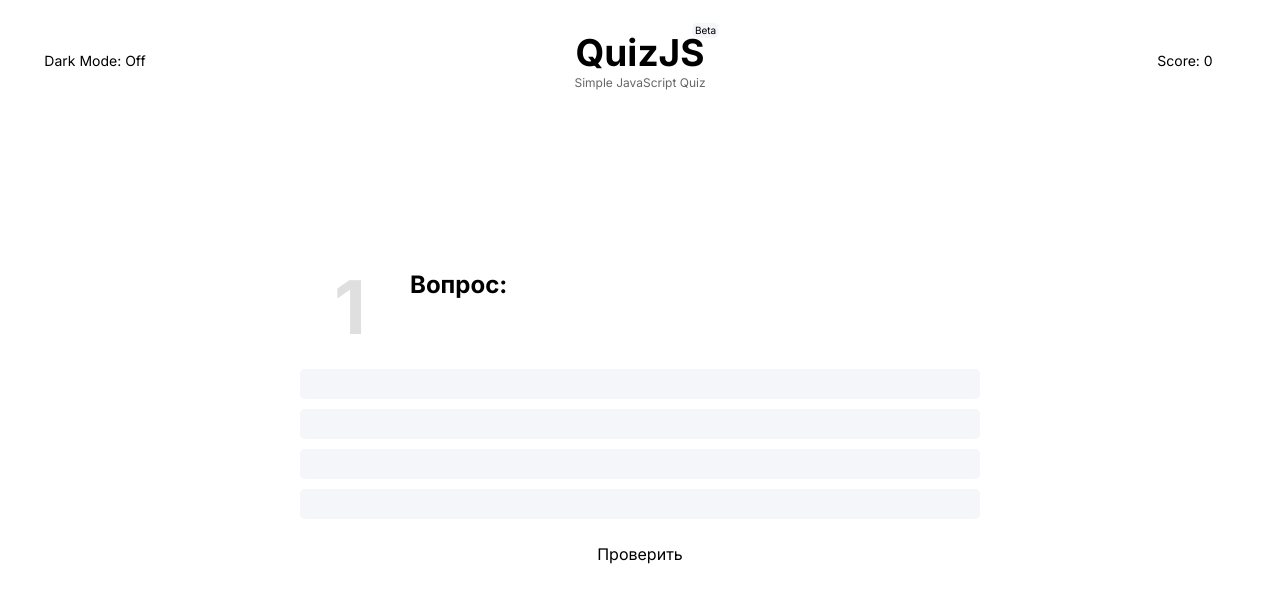
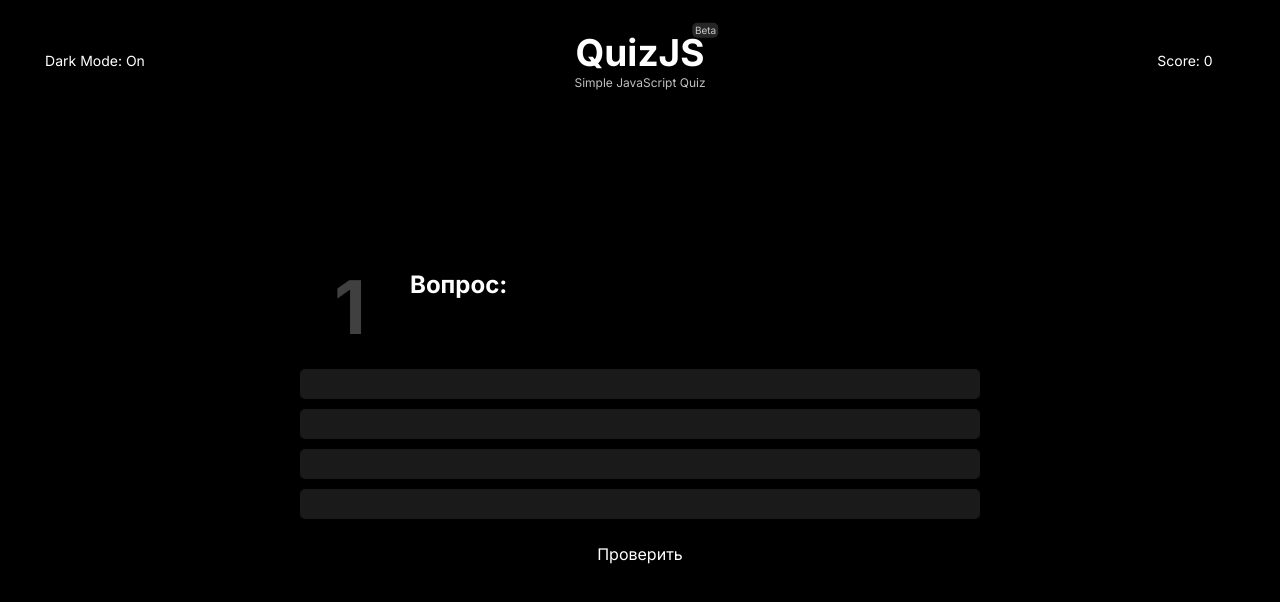
Before and after one commit to mykolachub/quizJS, a plain HTML site: page index.html in a window 1280 px wide. Both pictures are taken after a click on the button "Dark Mode: Off". Drawn offline with nearby package versions, Linux system fonts and the light colour scheme; no server answers.

Commit message:
dark mode functionality added

```diff
--- a/index.html
+++ b/index.html
@@ -1,5 +1,5 @@
 <!DOCTYPE html>
-<html lang="en">
+<html lang="ru" id="html">
 <head>
     <meta charset="UTF-8">
     <meta name="viewport" content="width=device-width, initial-scale=1.0">
--- a/js/main.js
+++ b/js/main.js
@@ -21,7 +21,6 @@ document.addEventListener('DOMContentLoaded', () => {
             return new Promise((resolve, reject) => {
                 getAnswersAndQuestions().then((res) => {
                     this.library = { ...res };
-                    console.log(res.answer);
                     resolve();
                 });
             });
@@ -106,6 +105,8 @@ document.addEventListener('DOMContentLoaded', () => {
         count: document.getElementById('count'),
         question: document.getElementById('question'),
         score: document.getElementById('score'),
+        darkMode: document.getElementById('dark_mode'),
+        html: document.getElementById('html'),
     }
 
     // quiz initialization
@@ -128,4 +129,13 @@ document.addEventListener('DOMContentLoaded', () => {
             alert('Choose an option first!');
         }
     });
+
+    DOM.darkMode.addEventListener('click', () => {
+        DOM.html.classList.toggle('darkmode--enabled');
+        if(DOM.html.classList.contains('darkmode--enabled')) {
+            DOM.darkMode.textContent = 'Dark Mode: On';
+        } else {
+            DOM.darkMode.textContent = 'Dark Mode: Off';
+        }
+    })
 });
--- a/styles/main.css
+++ b/styles/main.css
@@ -7,12 +7,61 @@
     font-family: 'Inter', sans-serif;
 }
 
+html{
+    --background: rgb(255, 255, 255);
+
+    --question: rgb(0, 0, 0);
+    --q-label: rgb(0, 0, 0);
+    --count: rgba(0, 0, 0, 0.125);
+
+    --darkmode-score-text: rgb(0, 0, 0);
+    --darkmode-bg-hover: rgb(245, 246, 250);
+    --score-bg: rgba(40, 167, 69, 0.1);
+
+    --quiz-lable: rgb(245, 246, 250);
+    --quiz-text: rgb(0, 0, 0);
+    --quiz-submit: rgb(0, 0, 0);
+    --quiz-checked: rgb(220, 221, 225);
+    --quiz-correct-bg: rgba(40, 167, 69, 0.1);
+    --quiz--wrong-bg: rgba(220, 53, 69, 0.1);
+
+    --logo-text:  rgb(0, 0, 0);
+    --logo-subhead:  rgba(0, 0, 0, 0.6);
+    --logo-beta-text:  rgb(0, 0, 0);
+    --logo-beta-bg:  rgb(245, 246, 250);
+}
+
+.darkmode--enabled {
+    --background: black;
+
+    --question: rgba(255, 255, 255, 0.75);
+    --q-label: rgba(255, 255, 255, 1);
+    --count: rgba(255, 255, 255, 0.25);
+    --score-bg: rgba(40, 167, 69, 0.2);
+
+    --darkmode-score-text: rgba(255, 255, 255, 1);
+    --darkmode-bg-hover: rgba(255, 255, 255, 0.1);
+
+    --quiz-lable: rgba(255, 255, 255, 0.1);
+    --quiz-text: rgba(255, 255, 255, 0.85);
+    --quiz-submit: rgba(255, 255, 255, 1);
+    --quiz-checked: rgba(255, 255, 255, 0.25);
+    --quiz-correct-bg: rgba(40, 167, 69, 0.2);
+    --quiz--wrong-bg: rgba(220, 53, 69, 0.2);
+
+    --logo-text:  rgba(255, 255, 255, 1);
+    --logo-subhead:  rgba(255, 255, 255, 0.75);
+    --logo-beta-text:  rgba(255, 255, 255, 0.75);
+    --logo-beta-bg:  rgba(255, 255, 255, 0.15);
+}
+
 html,
 body {
     width: 100%;
     height: 100%;
     font-size: 10px;
-    background-color: white;
+    background-color: var(--background);
+    transition: all 250ms ease;
 }
 
 .wrapper {
@@ -56,15 +105,16 @@ body {
     cursor: pointer;
     border-radius: 1rem;
     transition: all 250ms ease;
+    color: var(--darkmode-score-text);
 }
 
 .darkmode__button:hover {
-    background-color: #f5f6fa;
+    background-color: var(--darkmode-bg-hover);
 }
 
 .score--updated {
     color: rgb(40, 167, 69);
-    background-color: rgba(40, 167, 69, 0.1);
+    background-color: var(--score-bg);
     transition: all 250ms ease;
 }
 
@@ -92,6 +142,7 @@ body {
 .logo__text {
     font-size: 3.7rem;
     font-weight: 700;
+    color: var(--logo-text);
 }
 
 .logo__beta {
@@ -104,7 +155,8 @@ body {
     width: auto;
     height: auto;
     padding: .125em .25em;
-    background-color: rgb(245, 246, 250);
+    background-color: var(--logo-beta-bg);
+    color: var(--logo-beta-text);
     border-radius: 5px;
 }
 
@@ -113,7 +165,7 @@ body {
     height: auto;
     font-size: 1.2rem;
     text-align: center;
-    color: rgba(0, 0, 0, 0.6);
+    color: var(--logo-subhead);
 }
 
 /* CONTENT */
@@ -148,7 +200,7 @@ body {
     grid-column: 1/2;
     font-size: 7.4rem;
     font-weight: 700;
-    color: rgba(0, 0, 0, 0.125);
+    color: var(--count);
     text-align: center;
     line-height: 1;
 }
@@ -159,6 +211,7 @@ body {
     grid-row: 1/2;
     grid-column: 2/-1;
     margin-bottom: 1rem;
+    color: var(--q-label);
 }
 
 #question {
@@ -167,6 +220,7 @@ body {
     font-style: italic;
     grid-row: 2/-1;
     grid-column: 2/-1;
+    color: var(--question);
 }
 
 /* quiz__content */
@@ -204,25 +258,26 @@ body {
     padding: 1.5rem 2.5rem;
     transition: all 250ms ease;
     cursor: pointer;
-    background-color: rgb(245, 246, 250);
+    background-color: var(--quiz-lable);
+    color: var(--quiz-text);
     border-radius: 5px;
     text-transform: capitalize;
 }
 
 .quiz__answere--wrong label {
     color: rgb(220, 53, 69);
-    background-color: rgba(220, 53, 69, 0.1);
+    background-color: var(--quiz--wrong-bg);
     transition: all 250ms ease;
 }
 
 .quiz__answere--correct label {
     color: rgb(40, 167, 69);
-    background-color: rgba(40, 167, 69, 0.1);
+    background-color: var(--quiz-correct-bg);
     transition: all 250ms ease;
 }
 
 input[type=radio]:checked+label {
-    background-color: #dcdde1;
+    background-color: var(--quiz-checked);
     transition: all 250ms ease;
 }
 
@@ -241,4 +296,5 @@ input[type=radio]:checked+label {
     cursor: pointer;
     text-align: center;
     padding: 1.5rem 2.5rem;
+    color: var(--quiz-submit);
 }
```
